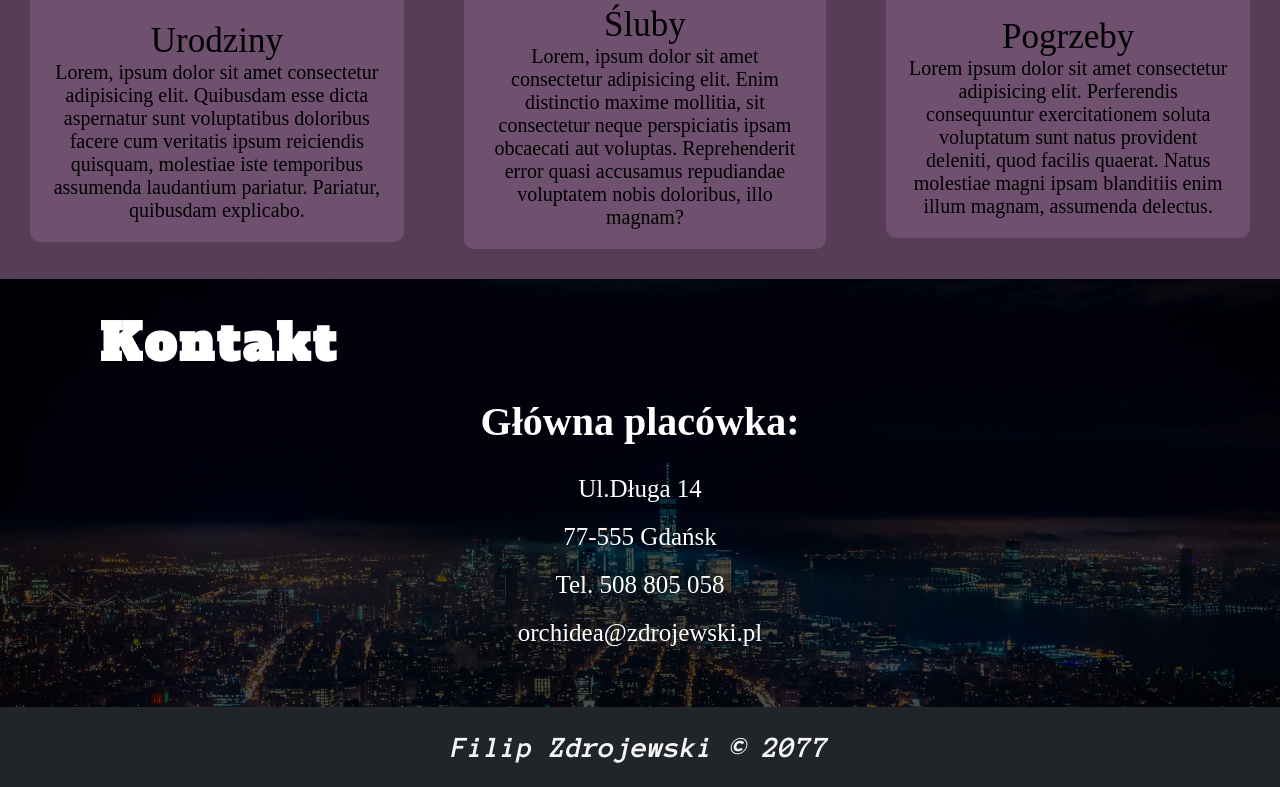
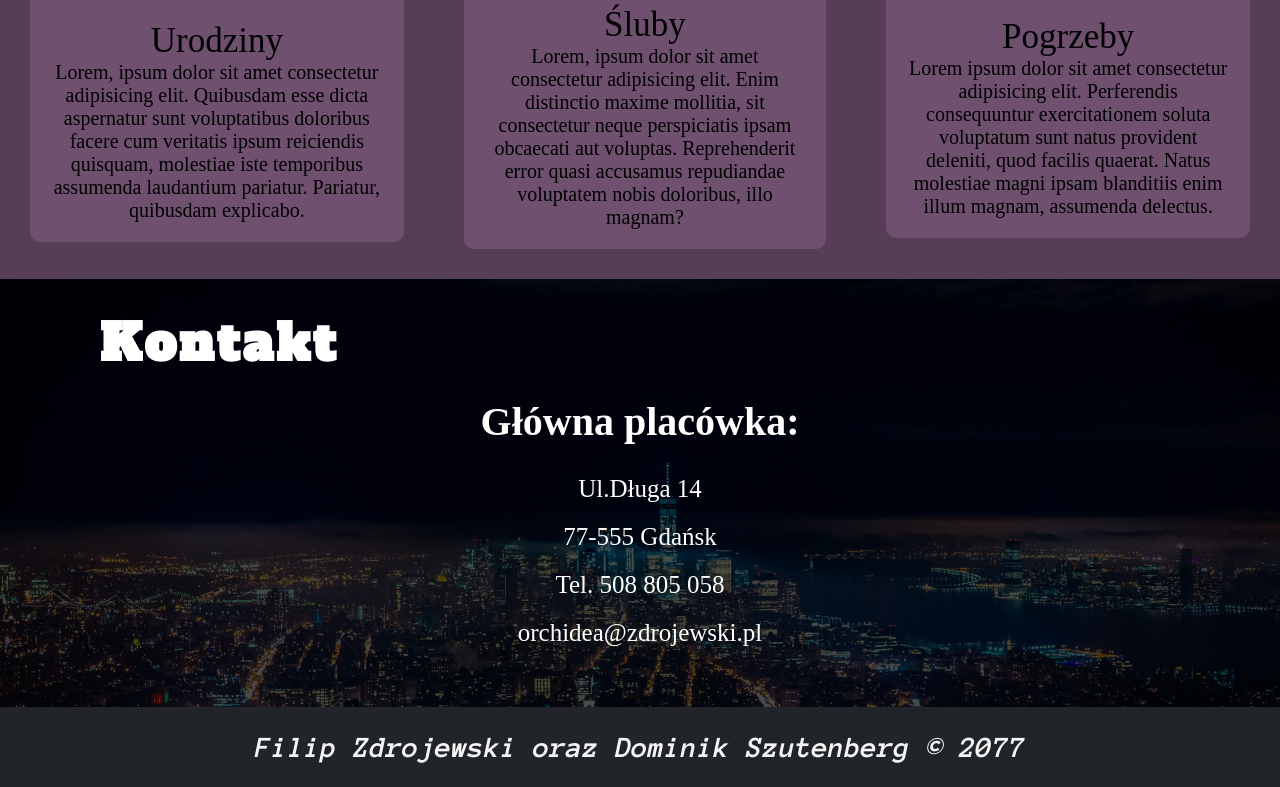
Before and after one commit to root102/Kwiaciarnia, a plain HTML site: page index.html in a window 1280 px wide. Shown: the part 2230-3017 px from the top of the page. Drawn offline with nearby package versions, Linux system fonts and the light colour scheme.

Commit message:
Update index.html

```diff
--- a/index.html
+++ b/index.html
@@ -139,7 +139,7 @@
         <div class="contactShadow"></div>
     </section>
     <footer>
-        <p>Filip Zdrojewski &copy 2077</p>
+        <p>Filip Zdrojewski oraz Dominik Szutenberg &copy 2077</p>
     </footer>
     <script src="https://unpkg.com/aos@2.3.1/dist/aos.js"></script>
     <script>
```
